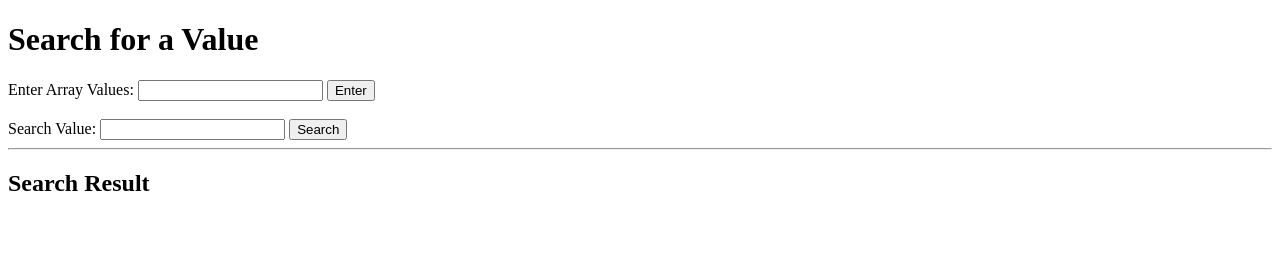
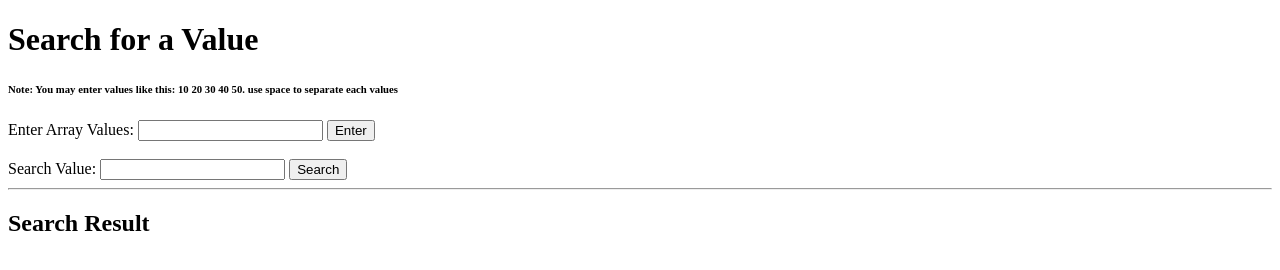
Before and after one commit to moshieeee/Activity-2-Search-for-a-value, a plain HTML site: page index.html in a window 1280 px wide. Drawn offline with Linux system fonts and the light colour scheme.

Commit message:
add entry note:

```diff
--- a/index.html
+++ b/index.html
@@ -6,6 +6,9 @@
 
   <body>
     <h1>Search for a Value</h1>
+
+     <!--instructions huhey-->
+    <h6>Note: You may enter values like this: 10 20 30 40 50. use space to separate each values </h6>
 
     <label>Enter Array Values:</label>
     <input type="text" id="arrayInput" />
```
